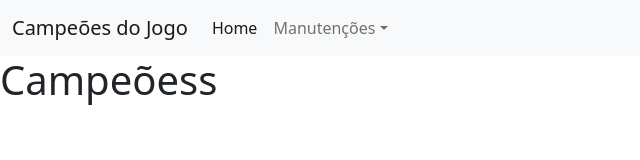
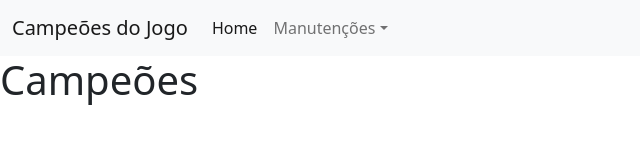
Before and after one commit to LeXini/champions-lol, a React (Create React App) app: page / in a window 1280 px wide. Shown: the top 160 px of the page, without its empty margins (0-640 px from the left). Built offline with nearby package versions, Linux system fonts and the light colour scheme; the HTML template or start-up script is replaced by a standard one.

Commit message:
Reteste Subida

```diff
--- a/src/components/Home.jsx
+++ b/src/components/Home.jsx
@@ -2,7 +2,7 @@ import React from 'react';
 
 const Home = () => (
     <div>
-        <h1>Campeõess</h1>
+        <h1>Campeões</h1>
     </div>
 );
 
```
